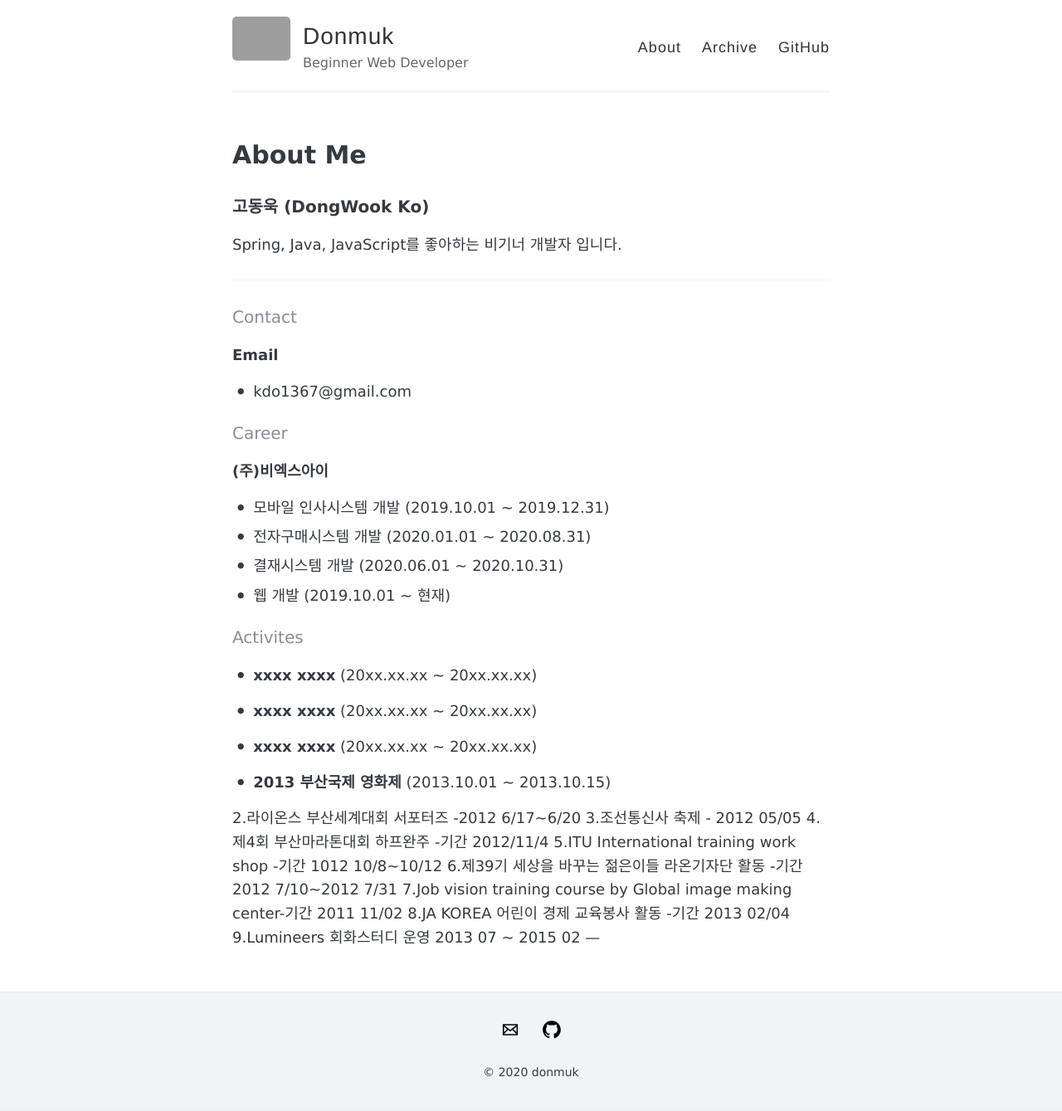
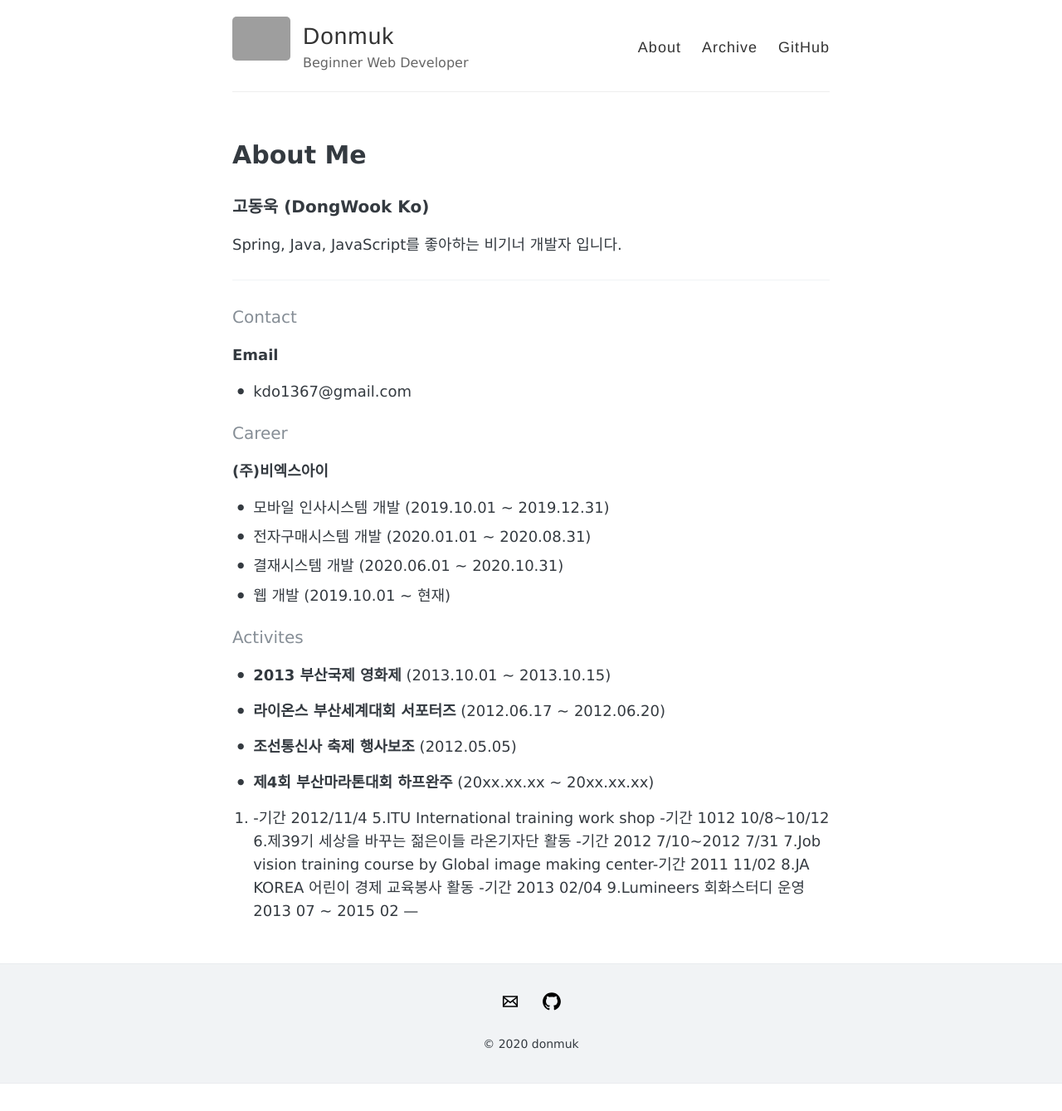
Before and after one commit to donmuk/donmuk.github.io, a Jekyll site: the page built from about.md, in a window 1280 px wide. Shown: the whole page at 83% size. Built offline with Jekyll 4.4.1, drawn with Linux system fonts in a browser that asks for light colours; after the commit the page ends 1306 px from its top, so only the background shows below that; grey boxes are pictures that could not be loaded.

Commit message:
Update about.md

```diff
--- a/about.md
+++ b/about.md
@@ -42,17 +42,15 @@ Spring, Java, JavaScript를 좋아하는 비기너 개발자 입니다.
 
 #### Activites
 
-- **xxxx xxxx** (20xx.xx.xx ~ 20xx.xx.xx)
-
-- **xxxx xxxx** (20xx.xx.xx ~ 20xx.xx.xx)
-
-- **xxxx xxxx** (20xx.xx.xx ~ 20xx.xx.xx)
-
 - **2013 부산국제 영화제** (2013.10.01 ~ 2013.10.15)
 
-2.라이온스 부산세계대회 서포터즈 -2012 6/17~6/20
-3.조선통신사 축제 - 2012 05/05
-4.제4회 부산마라톤대회 하프완주 -기간 2012/11/4
+- **라이온스 부산세계대회 서포터즈** (2012.06.17 ~ 2012.06.20)
+
+- **조선통신사 축제 행사보조** (2012.05.05)
+
+- **제4회 부산마라톤대회 하프완주** (20xx.xx.xx ~ 20xx.xx.xx)
+
+4. -기간 2012/11/4
 5.ITU International training work shop -기간 1012 10/8~10/12
 6.제39기 세상을 바꾸는 젊은이들 라온기자단 활동 -기간 2012 7/10~2012 7/31
 7.Job vision training course by Global image making center-기간 2011 11/02
```
